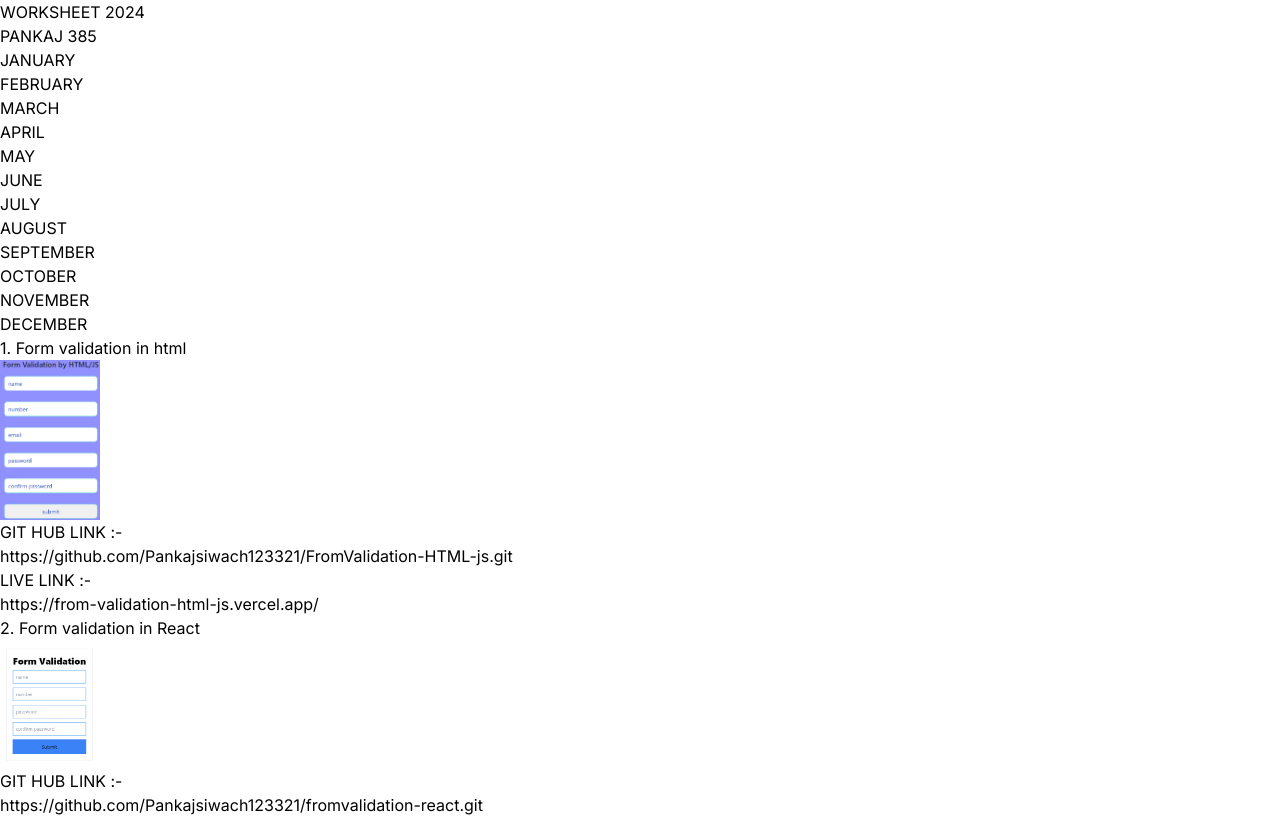
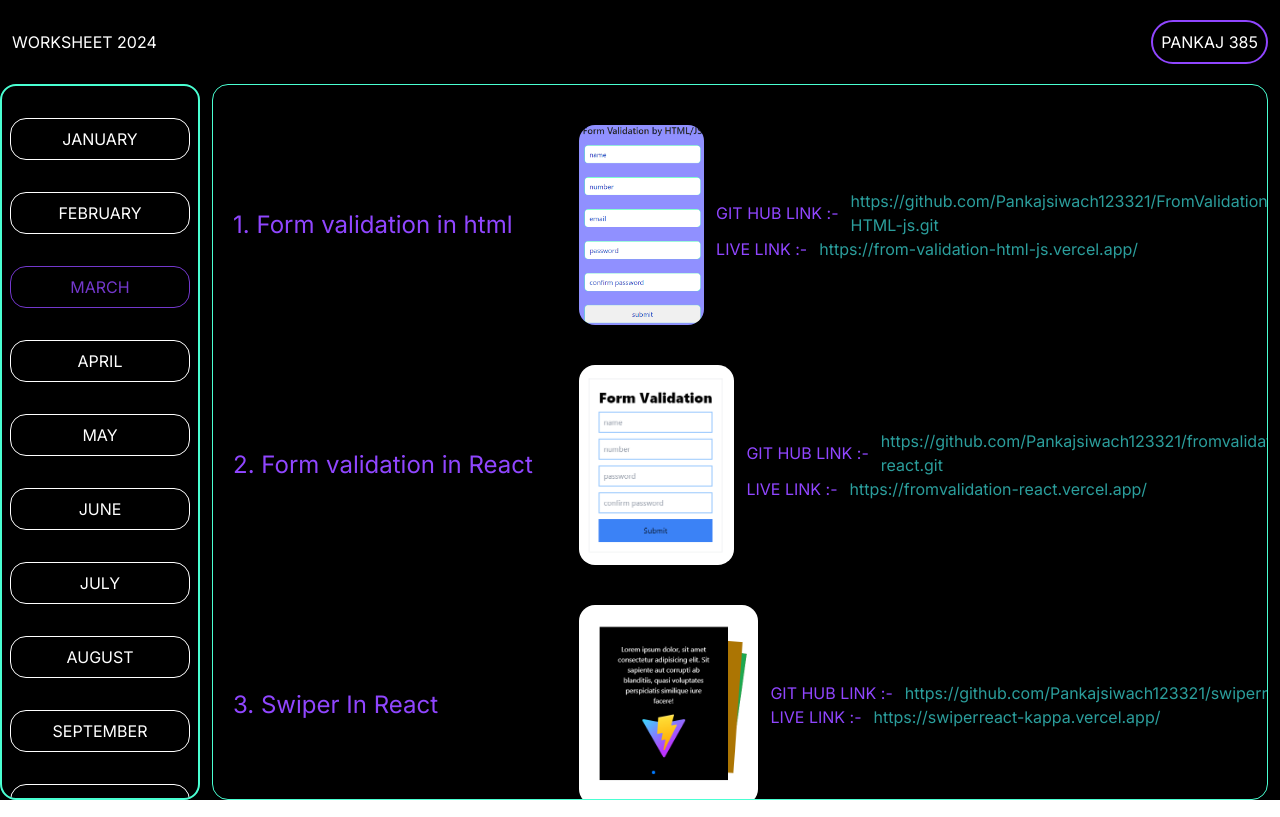
Before and after one commit to Pankajsiwach123321/worksheet, a Next.js app: page / in a window 1280 px wide. Shown: the top 817 px of the page. Built offline with nearby package versions, Linux system fonts and the light colour scheme.

Commit message:
modifytailwindcss

```diff
--- a/tailwind.config.js
+++ b/tailwind.config.js
@@ -1,9 +1,12 @@
 /** @type {import('tailwindcss').Config} */
 module.exports = {
   content: [
-    "./src/pages/**/*.{js,ts,jsx,tsx,mdx}",
-    "./src/components/**/*.{js,ts,jsx,tsx,mdx}",
-    "./src/app/**/*.{js,ts,jsx,tsx,mdx}",
+    "./app/**/*.{js,ts,jsx,tsx,mdx}",
+    "./pages/**/*.{js,ts,jsx,tsx,mdx}",
+    "./components/**/*.{js,ts,jsx,tsx,mdx}",
+
+    // Or if using `src` directory:
+    "./src/**/*.{js,ts,jsx,tsx,mdx}",
   ],
   theme: {
     extend: {
@@ -12,16 +15,6 @@ module.exports = {
         "gradient-conic":
           "conic-gradient(from 180deg at 50% 50%, var(--tw-gradient-stops))",
       },
-      animation: {
-        'spin-profile': 'wiggle 500ms 1 linear alternate',
-      },
-      keyframes: {
-        wiggle: {
-          '0%': { transform: 'rotate(-7deg)' },
-          '50%': { transform: 'rotate(7deg)' },
-          '100%': { transform: 'rotate(0deg)' },
-        }
-      }
     },
   },
   plugins: [],
```
